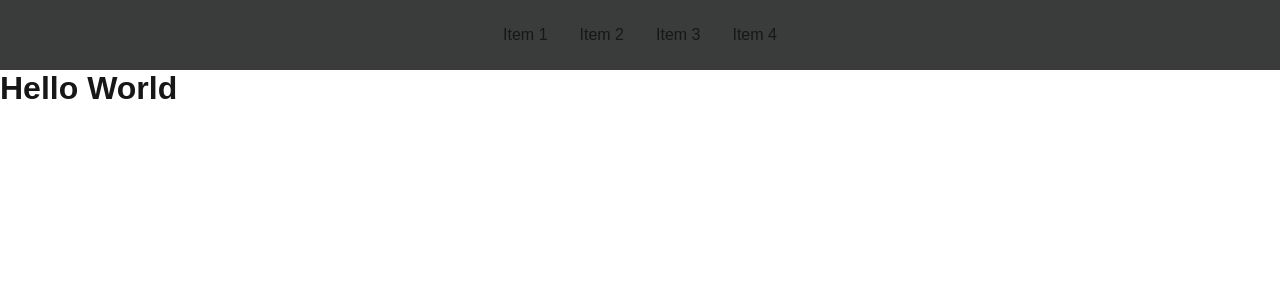
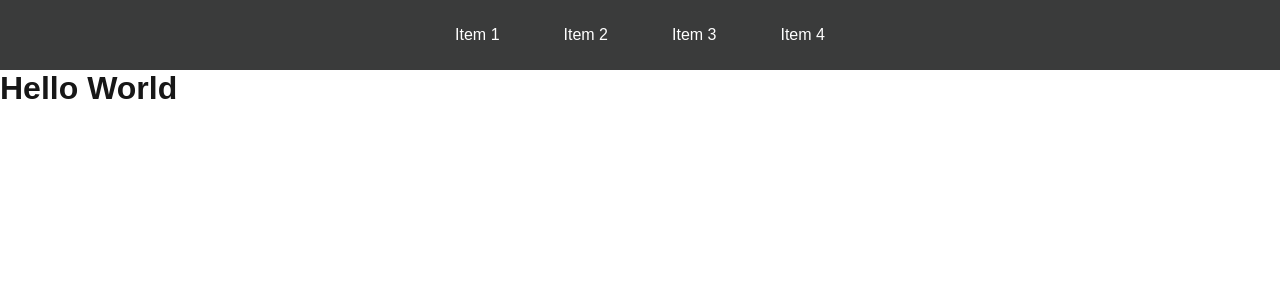
Before and after one commit to iskariott/newPortfolio, a Next.js app: page / in a window 1280 px wide. Shown: the top 300 px of the page. Built offline with nearby package versions, Linux system fonts and the light colour scheme.

Commit message:
added header menu hover effect

```diff
--- a/entities/headers/BaseHeader/BaseHeader.module.scss
+++ b/entities/headers/BaseHeader/BaseHeader.module.scss
@@ -19,8 +19,18 @@
         position: relative;
         white-space: nowrap;
 
+        a,
         span {
             cursor: pointer;
+            display: block;
+            padding: 0.5rem 1rem;
+            color: white;
+            text-decoration: none;
+            transition: background-color 0.3s ease;
+
+            &:hover {
+                background-color: rgba(255, 255, 255, 0.1);
+            }
         }
 
         &:hover > ul {
```
